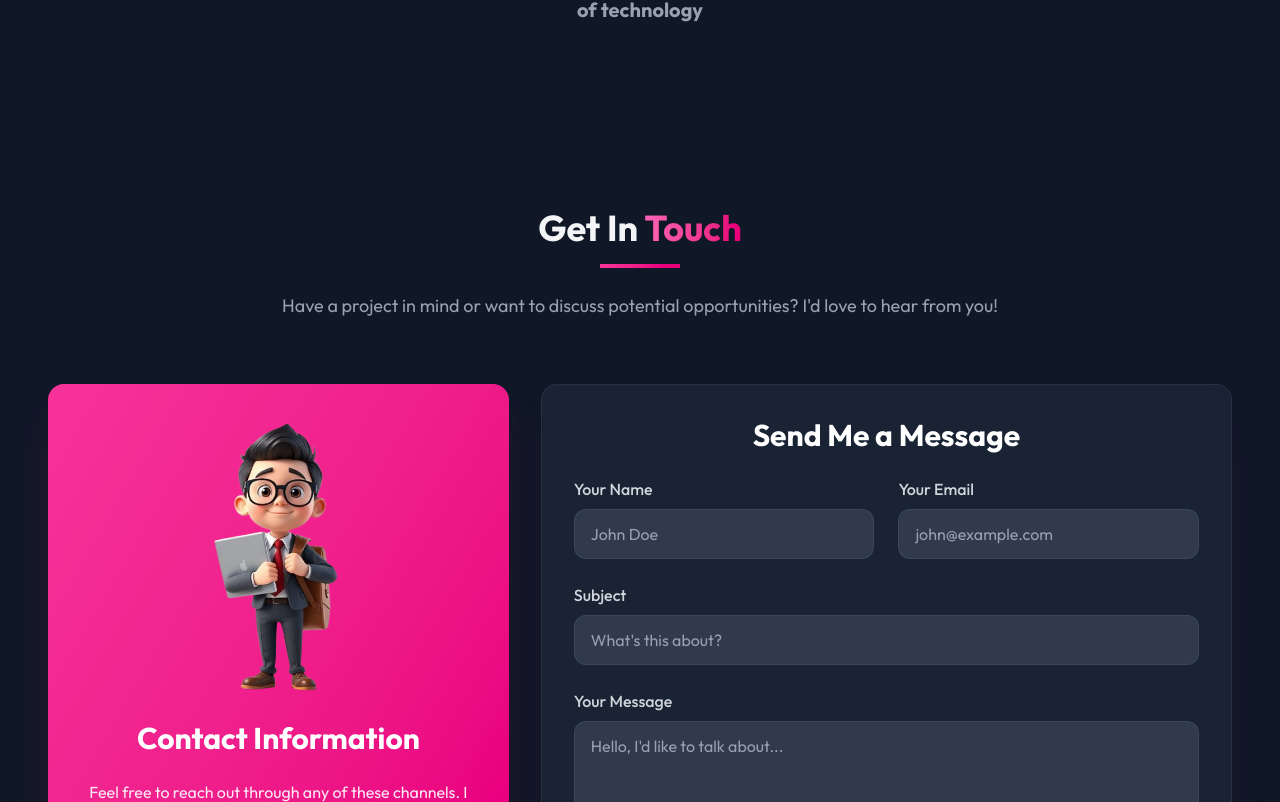
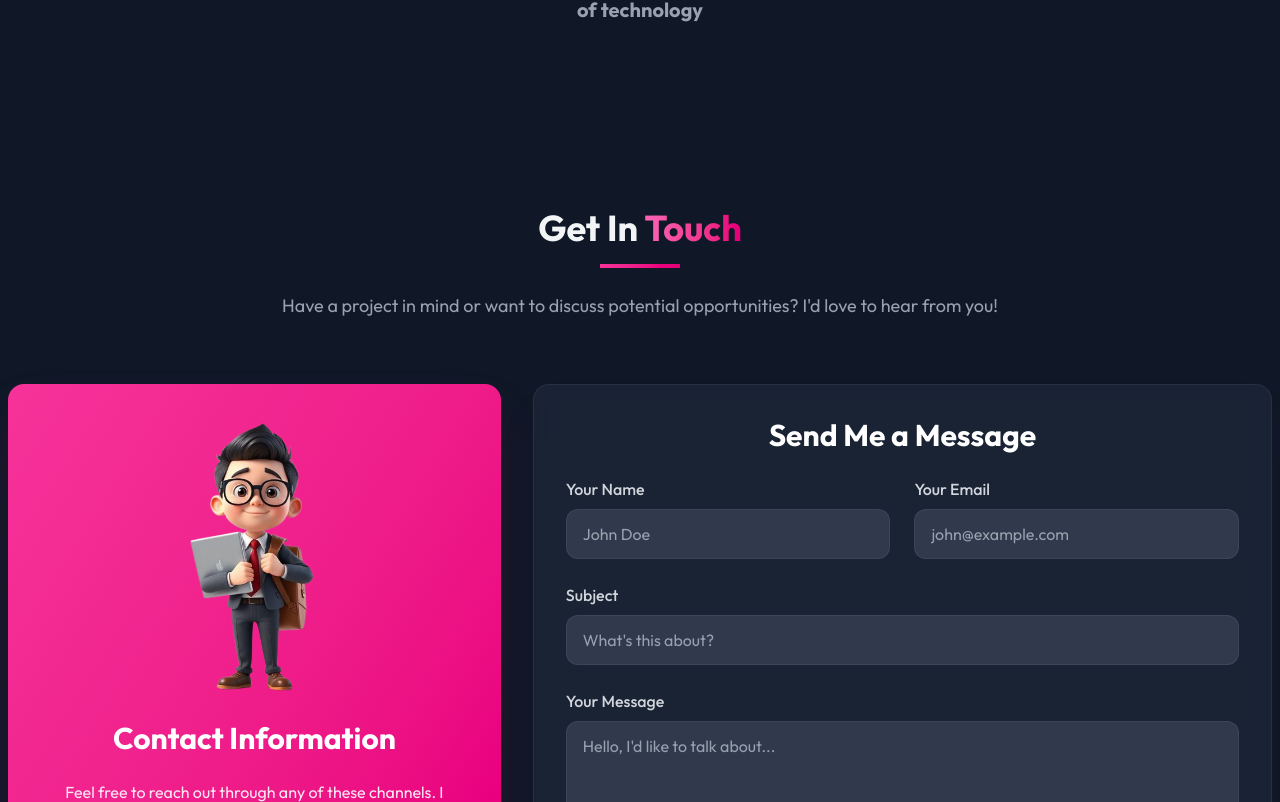
Before and after one commit to Souvik606/Portfolio, a React (Vite) app: page / in a window 1280 px wide. Shown: the part 5858-6660 px from the top of the page. Built offline with nearby package versions, Linux system fonts and the light colour scheme.

Commit message:
Fixed contact form design issue for mobile

```diff
--- a/components/Contact.jsx
+++ b/components/Contact.jsx
@@ -4,8 +4,8 @@ import contactBg from '/contactbg.png'
 
 export default function Contact({ setActiveSection }) {
   return (
-    <section id="contact" className="py-20 px-6 bg-gray-900">
-      <div className="max-w-7xl px-6 mx-auto">
+    <section id="contact" className="py-20 px-2 bg-gray-900">
+      <div className="max-w-7xl mx-auto">
         {/* Header Section */}
         <div className="text-center mb-16">
           <h2 className="text-3xl md:text-4xl font-bold mb-4">
```
